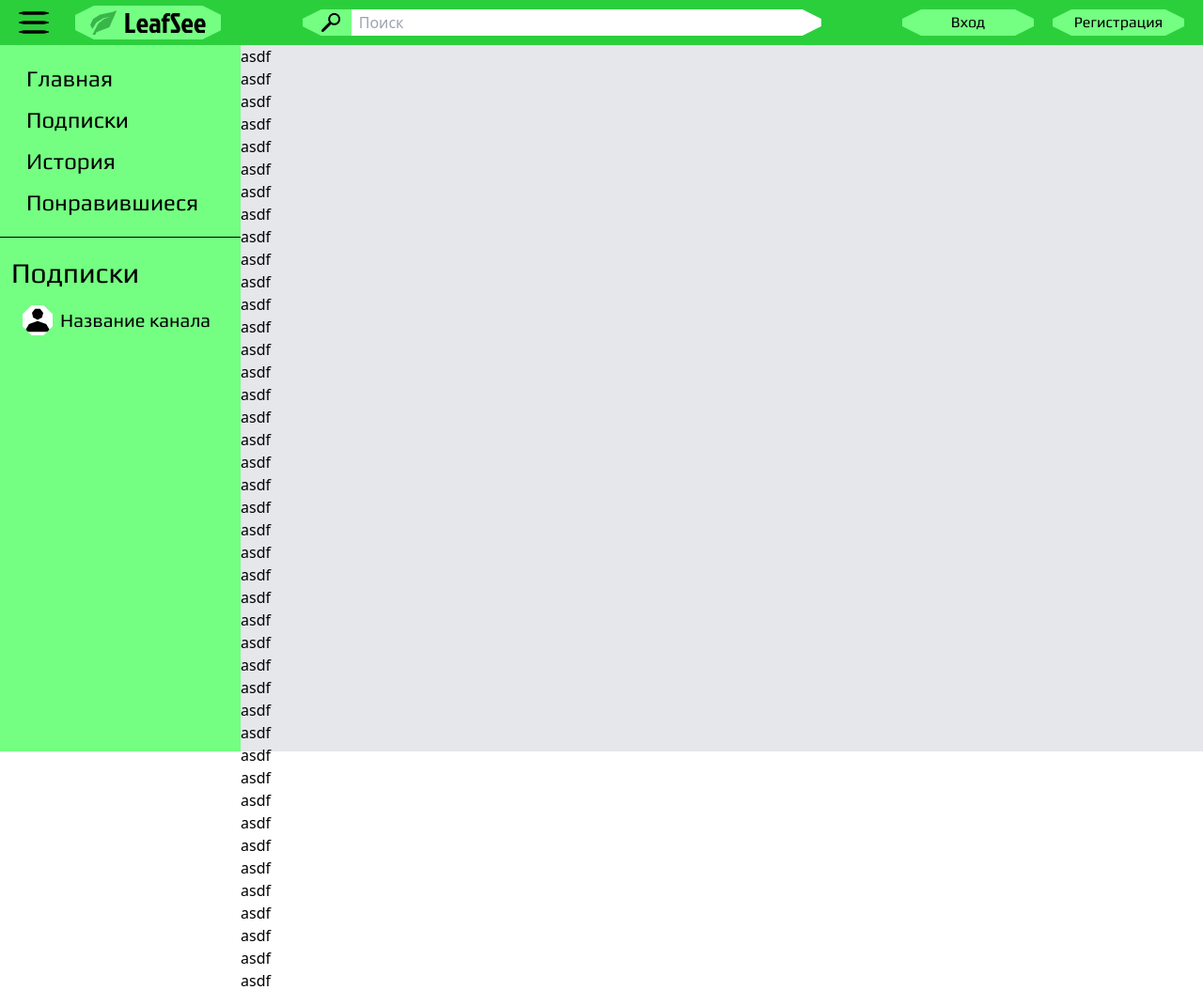
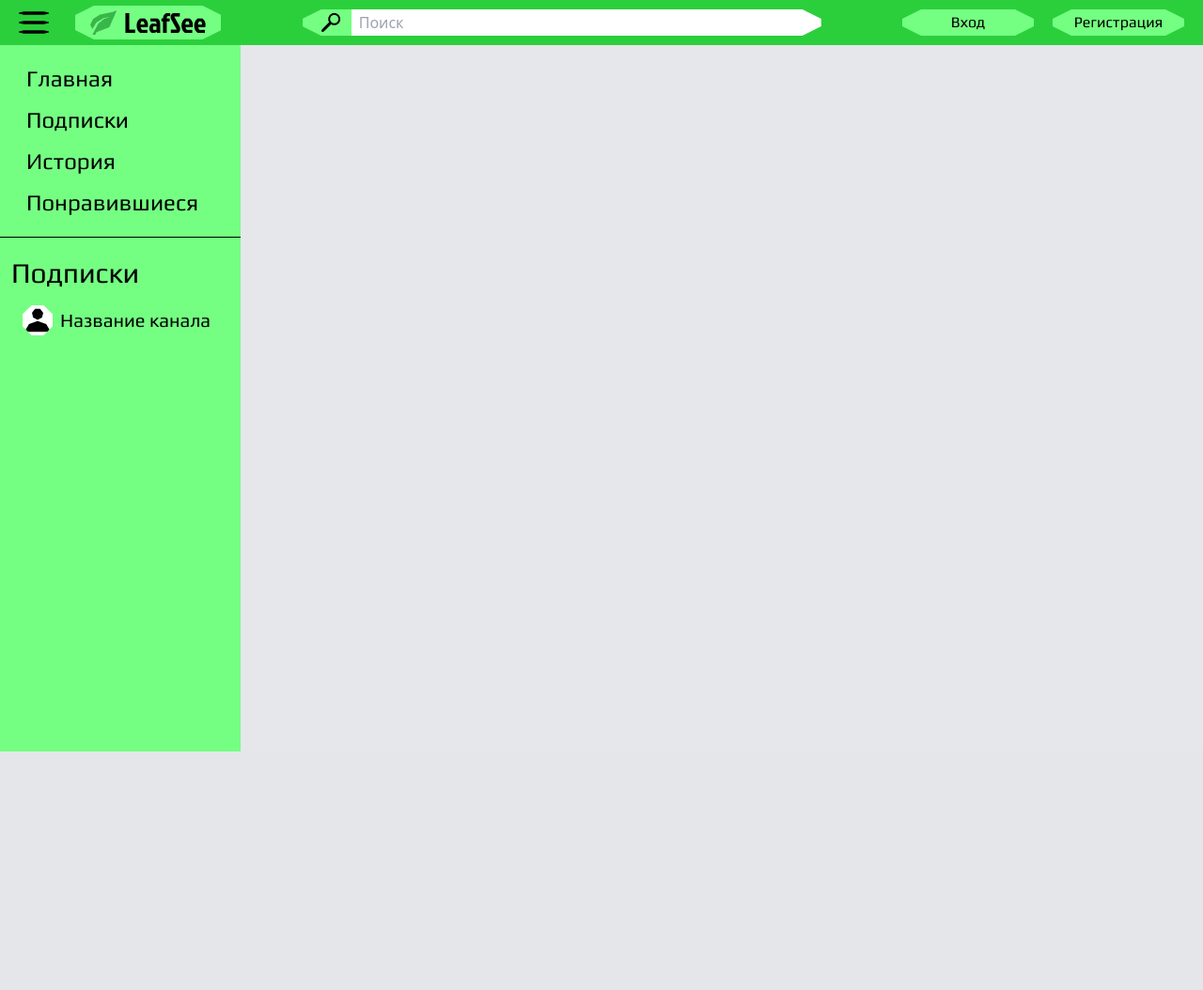
Before and after one commit to Tortole/leafsee-simple, a Django app: page /temp/ in a window 1280 px wide. Shown: the top 1054 px of the page at 94% size. After the commit the page ends 800 px from the top, so only its background shows below. Run offline with Django 5.2, Linux system fonts and the light colour scheme; the visitor is signed in with stand-in values (Sample User, id 1); some libraries are stand-ins or nearby versions.

Commit message:
feat: add main in base

```diff
--- a/apps/static/base/css/out.css
+++ b/apps/static/base/css/out.css
@@ -621,6 +621,14 @@ video {
     position: sticky;
 }
 
+.left-0 {
+    left: 0px;
+}
+
+.left-64 {
+    left: 16rem;
+}
+
 .top-0 {
     top: 0px;
 }
@@ -629,28 +637,16 @@ video {
     top: 3rem;
 }
 
-.left-64 {
-    left: 16rem;
-}
-
-.left-0 {
-    left: 0px;
+.z-0 {
+    z-index: 0;
 }
 
 .z-10 {
     z-index: 10;
 }
 
-.z-0 {
-    z-index: 0;
-}
-
 .float-left {
     float: left;
-}
-
-.m-0 {
-    margin: 0px;
 }
 
 .ml-2 {
@@ -701,48 +697,29 @@ video {
     display: none;
 }
 
-.size-7 {
-    width: 1.75rem;
-    height: 1.75rem;
-}
-
 .size-8 {
     width: 2rem;
     height: 2rem;
 }
 
-.size-9 {
-    width: 2.25rem;
-    height: 2.25rem;
-}
-
-.size-20 {
-    width: 5rem;
-    height: 5rem;
-}
-
-.h-10 {
-    height: 2.5rem;
+.h-12 {
+    height: 3rem;
 }
 
 .h-7 {
     height: 1.75rem;
 }
 
+.h-9 {
+    height: 2.25rem;
+}
+
+.h-\[calc\(100vh-3rem\)\] {
+    height: calc(100vh - 3rem);
+}
+
 .h-full {
     height: 100%;
-}
-
-.h-auto {
-    height: auto;
-}
-
-.h-96 {
-    height: 24rem;
-}
-
-.h-12 {
-    height: 3rem;
 }
 
 .h-max {
@@ -750,32 +727,8 @@ video {
     height: max-content;
 }
 
-.h-9 {
-    height: 2.25rem;
-}
-
-.h-screen {
-    height: 100vh;
-}
-
-.h-\[calc\(100\%-3rem\)\] {
-    height: calc(100% - 3rem);
-}
-
-.h-\[calc\(100\%-48px\)\] {
-    height: calc(100% - 48px);
-}
-
-.h-\[calc\(100vh-48px\)\] {
-    height: calc(100vh - 48px);
-}
-
 .h-px {
     height: 1px;
-}
-
-.h-\[calc\(100vh-3rem\)\] {
-    height: calc(100vh - 3rem);
 }
 
 .w-5 {
@@ -802,6 +759,10 @@ video {
     width: 500px;
 }
 
+.w-\[calc\(100vw-16rem\)\] {
+    width: calc(100vw - 16rem);
+}
+
 .w-full {
     width: 100%;
 }
@@ -811,48 +772,16 @@ video {
     width: max-content;
 }
 
-.w-32 {
-    width: 8rem;
+.w-auto {
+    width: auto;
 }
 
-.w-64 {
-    width: 16rem;
-}
-
-.w-10 {
-    width: 2.5rem;
-}
-
-.w-9 {
-    width: 2.25rem;
-}
-
-.w-\[calc\(100vh-16rem\)\] {
-    width: calc(100vh - 16rem);
-}
-
-.w-\[calc\(100hh-16rem\)\] {
-    width: calc(100hh - 16rem);
-}
-
-.w-\[calc\(100vw-16rem\)\] {
-    width: calc(100vw - 16rem);
-}
-
-.w-\[calc\(100vw-17rem\)\] {
-    width: calc(100vw - 17rem);
-}
-
-.w-\[calc\(100vw-18rem\)\] {
-    width: calc(100vw - 18rem);
+.flex-grow {
+    flex-grow: 1;
 }
 
 .resize {
     resize: both;
-}
-
-.flex-row {
-    flex-direction: row;
 }
 
 .flex-col {
@@ -887,16 +824,12 @@ video {
     gap: 1.25rem;
 }
 
-.gap-3 {
-    gap: 0.75rem;
+.overflow-auto {
+    overflow: auto;
 }
 
-.gap-2 {
-    gap: 0.5rem;
-}
-
-.gap-1 {
-    gap: 0.25rem;
+.overflow-x-auto {
+    overflow-x: auto;
 }
 
 .truncate {
@@ -928,19 +871,13 @@ video {
     background-color: rgb(255 255 255 / var(--tw-bg-opacity));
 }
 
-.bg-green-leaf {
-    --tw-bg-opacity: 1;
-    background-color: rgb(57 181 74 / var(--tw-bg-opacity));
+.p-4 {
+    padding: 1rem;
 }
 
-.bg-black {
-    --tw-bg-opacity: 1;
-    background-color: rgb(0 0 0 / var(--tw-bg-opacity));
-}
-
-.bg-gray-200 {
-    --tw-bg-opacity: 1;
-    background-color: rgb(229 231 235 / var(--tw-bg-opacity));
+.px-3 {
+    padding-left: 0.75rem;
+    padding-right: 0.75rem;
 }
 
 .px-4 {
--- /dev/null
+++ b/apps/static/base/js/base.js
@@ -0,0 +1,8 @@
+function toggleSidebar() {
+    let sidebar = $("#baseSidebar");
+    if (sidebar.css("display") != "none") {
+        sidebar.css("display", "none");
+    } else {
+        sidebar.css("display", "");
+    }
+}
--- a/apps/templates/base/base.html
+++ b/apps/templates/base/base.html
@@ -17,16 +17,16 @@
     </head>
     <body>
         <div
-            class="sticky left-0 top-0 z-10 flex h-12 w-full items-center justify-between bg-green-n px-5"
+            class="z-10 flex h-12 w-full items-center justify-between bg-green-n px-5"
         >
             <div class="flex items-center">
-                <button class="float-left w-max">
-                    {% load_svg 'svg\burger_menu_button_2.svg' class='w-8' %}
+                <button class="float-left w-max" onclick="toggleSidebar()">
+                    {% load_svg 'svg\burger_menu_button.svg' class='w-8' %}
                 </button>
                 <button
                     class="cut-polygon-steep float-left ml-7 flex h-9 w-max items-center bg-green-l px-4"
                 >
-                    {% load_svg 'svg\leaf_icon_2.svg' class='w-7 float-left' %}
+                    {% load_svg 'svg\leaf_icon.svg' class='w-7 float-left' %}
                     <p
                         class="float-left ml-2 text-center font-jockeyone text-3xl"
                     >
@@ -50,7 +50,7 @@
             {% if not user.is_authenticated %}
             <div class="flex h-full w-max items-center justify-between gap-4">
                 <button>
-                    {% load_svg 'svg\notification_bell_2.svg' class='w-6' %}
+                    {% load_svg 'svg\notification_bell.svg' class='w-6' %}
                 </button>
                 <button
                     class="cut-polygon-octagon flex size-8 items-center justify-center bg-white"
@@ -73,8 +73,10 @@
             </div>
             {% endif %}
         </div>
+        <div class="top-12 flex h-[calc(100vh-3rem)] w-full">
             <aside
-            class="sticky left-0 top-12 z-10 flex h-[calc(100vh-3rem)] w-64 flex-col items-start gap-5 bg-green-l py-5"
+                id="baseSidebar"
+                class="z-10 flex w-64 flex-col items-start gap-5 overflow-auto bg-green-l py-5"
             >
                 <div class="flex w-full flex-col gap-3 px-3">
                     <button
@@ -120,179 +122,20 @@
             <!-- block base is needed to manage menu show from child pages -->
             <!-- prettier-ignore -->
             {% block base %}
-        <main
-            class="absolute left-64 top-12 z-0 flex h-[calc(100vh-3rem)] w-[calc(100vw-16rem)] flex-col bg-gray-200"
-        >
+            <main class="z-0 h-full flex-grow overflow-auto bg-gray-200 p-4">
                 {% block content %}{% endblock %}
-            <p>asdf</p>
-            <p>asdf</p>
-            <p>asdf</p>
-            <p>asdf</p>
-            <p>asdf</p>
-            <p>asdf</p>
-            <p>asdf</p>
-            <p>asdf</p>
-            <p>asdf</p>
-            <p>asdf</p>
-            <p>asdf</p>
-            <p>asdf</p>
-            <p>asdf</p>
-            <p>asdf</p>
-            <p>asdf</p>
-            <p>asdf</p>
-            <p>asdf</p>
-            <p>asdf</p>
-            <p>asdf</p>
-            <p>asdf</p>
-            <p>asdf</p>
-            <p>asdf</p>
-            <p>asdf</p>
-            <p>asdf</p>
-            <p>asdf</p>
-            <p>asdf</p>
-            <p>asdf</p>
-            <p>asdf</p>
-            <p>asdf</p>
-            <p>asdf</p>
-            <p>asdf</p>
-            <p>asdf</p>
-            <p>asdf</p>
-            <p>asdf</p>
-            <p>asdf</p>
-            <p>asdf</p>
-            <p>asdf</p>
-            <p>asdf</p>
-            <p>asdf</p>
-            <p>asdf</p>
-            <p>asdf</p>
-            <p>asdf</p>
-            <p>asdf</p>
-            <p>asdf</p>
-            <p>asdf</p>
-            <p>asdf</p>
-            <p>asdf</p>
-            <p>asdf</p>
-            <p>asdf</p>
-            <p>asdf</p>
-            <p>asdf</p>
-            <p>asdf</p>
-            <p>asdf</p>
-            <p>asdf</p>
-            <p>asdf</p>
-            <p>asdf</p>
-            <p>asdf</p>
-            <p>asdf</p>
-            <p>asdf</p>
-            <p>asdf</p>
-            <p>asdf</p>
-            <p>asdf</p>
-            <p>asdf</p>
-            <p>asdf</p>
-            <p>asdf</p>
-            <p>asdf</p>
-            <p>asdf</p>
-            <p>asdf</p>
-            <p>asdf</p>
-            <p>asdf</p>
-            <p>asdf</p>
-            <p>asdf</p>
-            <p>asdf</p>
-            <p>asdf</p>
-            <p>asdf</p>
-            <p>asdf</p>
-            <p>asdf</p>
-            <p>asdf</p>
-            <p>asdf</p>
-            <p>asdf</p>
-            <p>asdf</p>
-            <p>asdf</p>
-            <p>asdf</p>
-            <p>asdf</p>
-            <p>asdf</p>
-            <p>asdf</p>
-            <p>asdf</p>
-            <p>asdf</p>
-            <p>asdf</p>
-            <p>asdf</p>
-            <p>asdf</p>
-            <p>asdf</p>
-            <p>asdf</p>
-            <p>asdf</p>
-            <p>asdf</p>
-            <p>asdf</p>
-            <p>asdf</p>
-            <p>asdf</p>
-            <p>asdf</p>
-            <p>asdf</p>
-            <p>asdf</p>
-            <p>asdf</p>
-            <p>asdf</p>
-            <p>asdf</p>
-            <p>asdf</p>
-            <p>asdf</p>
-            <p>asdf</p>
-            <p>asdf</p>
-            <p>asdf</p>
-            <p>asdf</p>
-            <p>asdf</p>
-            <p>asdf</p>
-            <p>asdf</p>
-            <p>asdf</p>
-            <p>asdf</p>
-            <p>asdf</p>
-            <p>asdf</p>
-            <p>asdf</p>
-            <p>asdf</p>
-            <p>asdf</p>
-            <p>asdf</p>
-            <p>asdf</p>
-            <p>asdf</p>
-            <p>asdf</p>
-            <p>asdf</p>
-            <p>asdf</p>
-            <p>asdf</p>
-            <p>asdf</p>
-            <p>asdf</p>
-            <p>asdf</p>
-            <p>asdf</p>
-            <p>asdf</p>
-            <p>asdf</p>
-            <p>asdf</p>
-            <p>asdf</p>
-            <p>asdf</p>
-            <p>asdf</p>
-            <p>asdf</p>
-            <p>asdf</p>
-            <p>asdf</p>
-            <p>asdf</p>
-            <p>asdf</p>
-            <p>asdf</p>
-            <p>asdf</p>
-            <p>asdf</p>
-            <p>asdf</p>
-            <p>asdf</p>
-            <p>asdf</p>
-            <p>asdf</p>
-            <p>asdf</p>
-            <p>asdf</p>
-            <p>asdf</p>
-            <p>asdf</p>
-            <p>asdf</p>
-            <p>asdf</p>
-            <p>asdf</p>
-            <p>asdf</p>
-            <p>asdf</p>
-            <p>asdf</p>
-            <p>asdf</p>
-            <p>asdf</p>
-            <p>asdf</p>
             </main>
+        </div>
         <!-- prettier-ignore -->
         {% endblock base %}
         <script
             src="{% static 'base/js/jquery-3.7.1.js' %}"
             type="text/javascript"
         ></script>
+        <script
+            src="{% static 'base/js/base.js' %}"
+            type="text/javascript"
+        ></script>
         {% block js %}{% endblock %}
     </body>
 </html>
```
Also changed, not shown: other parts of apps/static/base/css/out.css (+25 -35 lines), apps/static/svg/burger_menu_button.svg (renamed from apps/static/svg/burger_menu_button_2.svg), apps/static/svg/leaf_icon.svg (renamed from apps/static/svg/leaf_icon_2.svg), apps/static/svg/notification_bell.svg (renamed from apps/static/svg/notification_bell_2.svg). Lines whose indentation alone changed are shown as unchanged.
